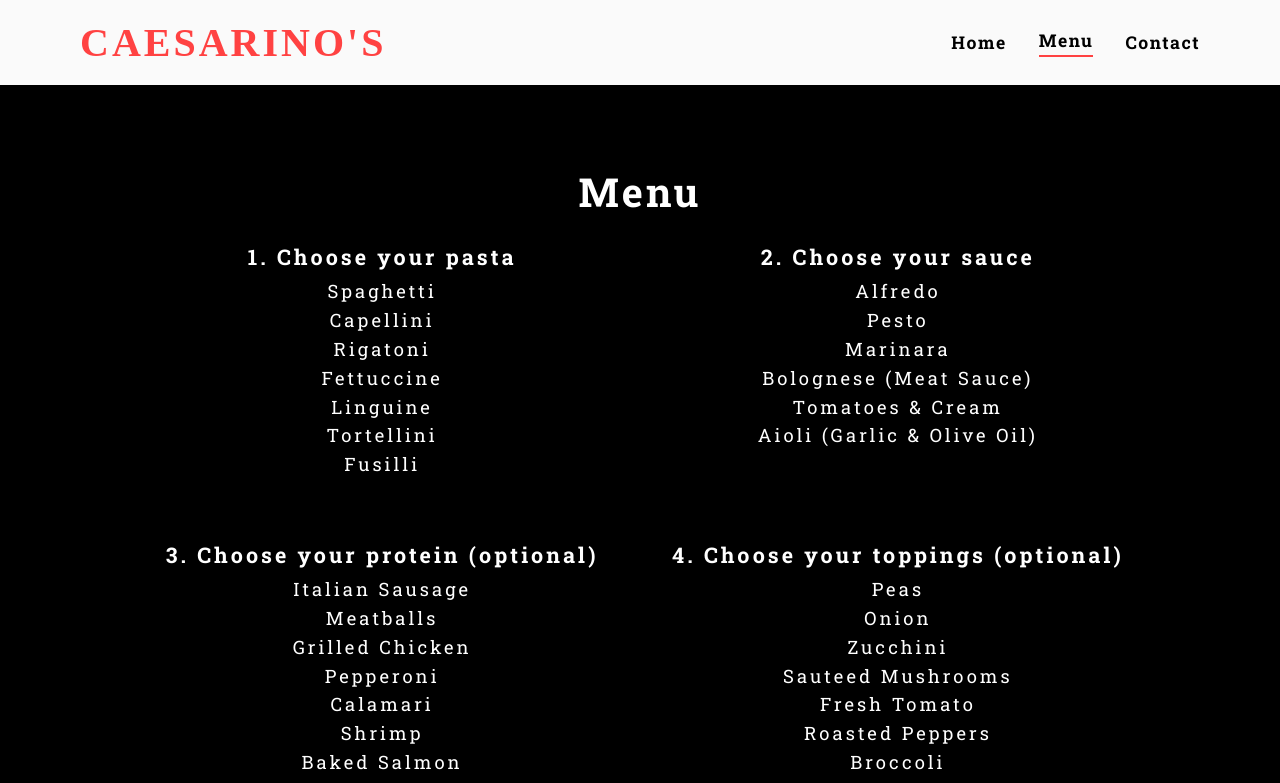
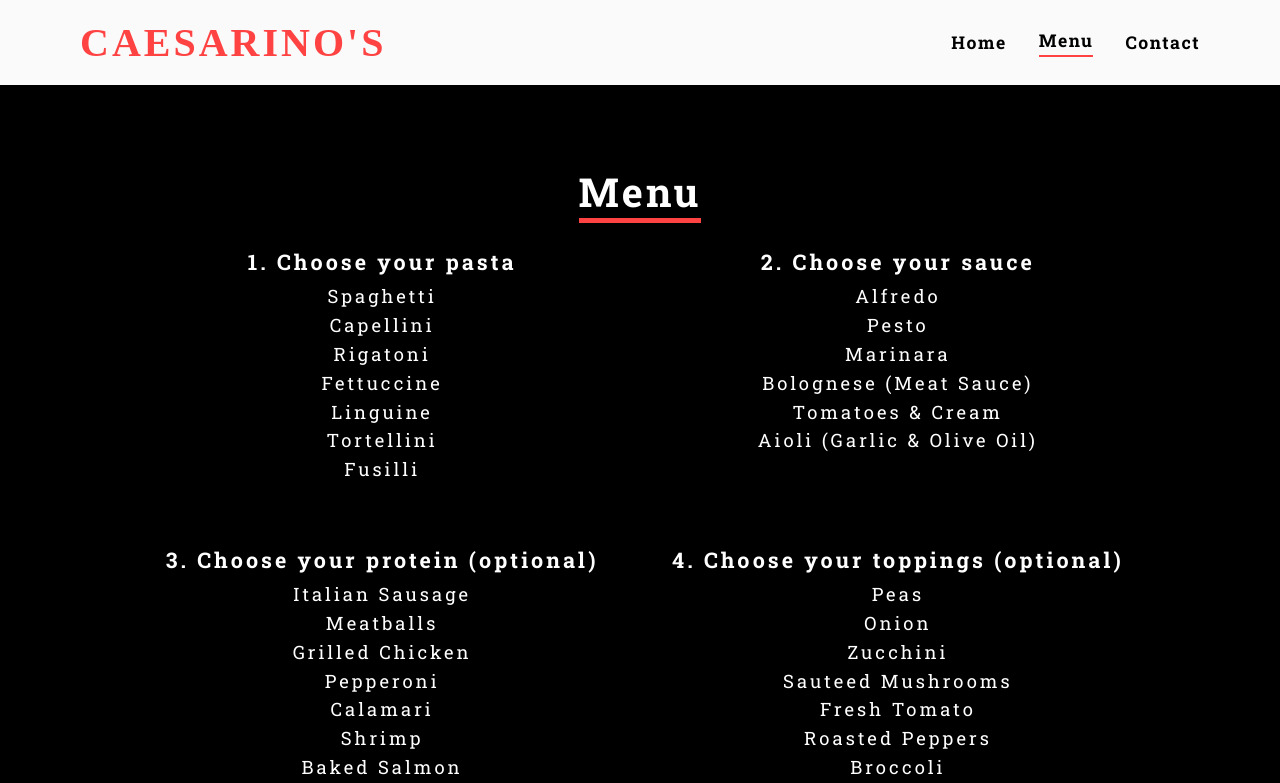
Before and after one commit to cganzon/odin-restaurant-page, a website built with webpack: page dist/index.html in a window 1280 px wide. Both pictures are taken after a click on the item "Menu". Shown: the top 783 px of the page. Built offline with nearby package versions, Linux system fonts and the light colour scheme; a web font is replaced by a local one.

Commit message:
add accent color to the menu tab title

```diff
--- a/src/css/styles.css
+++ b/src/css/styles.css
@@ -139,6 +139,7 @@ ul {
 #menu-content h2 {
   font-size: 2.5rem;
   margin-bottom: 1.5rem;
+  border-bottom: 5px solid #ff4242;
 }
 
 .menu-steps {
```
Also changed, not shown: dist/main.js.
